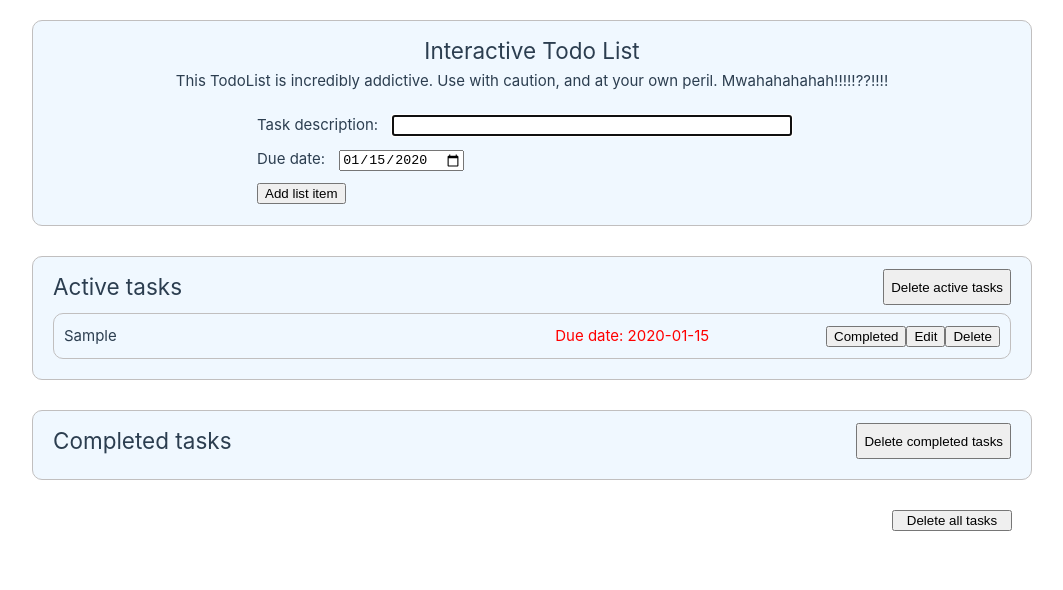
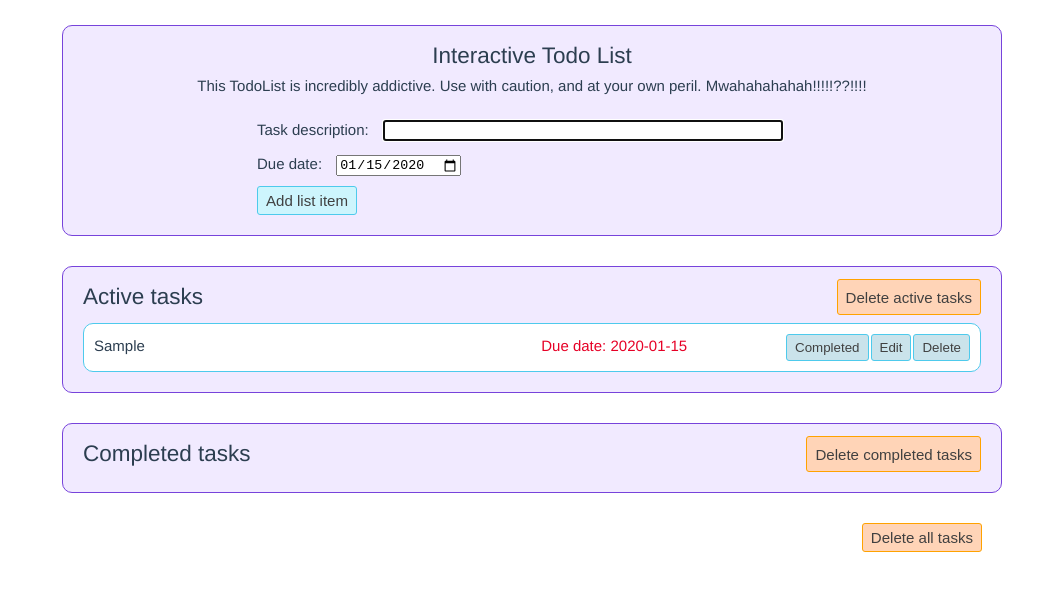
Before and after one commit to yuning-dev/21-todo-list-vue, a Vue app in the folder apps/to-do-list/: page / in a window 1280 px wide. Both pictures are taken after typing "Sample", "2020-01-15" into the empty fields and a click on the button "Add list item". Shown: the top 590 px of the page, without its empty margins (108-1171 px from the left). Built offline with nearby package versions, Linux system fonts and the light colour scheme.

Commit message:
restyle todo list page

```diff
--- a/apps/to-do-list/src/components/ModalWindow.css
+++ b/apps/to-do-list/src/components/ModalWindow.css
@@ -11,6 +11,7 @@
 }
 
 .modalContent {
+    border: 1px solid #7743db;
     text-align: center;
     background-color: rgba(254,254,254);
     padding: 10px;
@@ -25,6 +26,8 @@
     background: crimson;
     float: right;
     border: none;
+    font-size: 1.1em;
+    padding: 0 5px;
 }
 
 .closeBtn:hover {
--- a/apps/to-do-list/src/components/ModalWindow.vue
+++ b/apps/to-do-list/src/components/ModalWindow.vue
@@ -14,7 +14,11 @@
 
 export default {
     name: 'ModalWindow',
-
+    methods: {
+        closeBtnClicked() {
+            this.$emit('closeModal')
+        }
+    }
 }
 
 </script>
--- a/apps/to-do-list/src/components/TodoItem.css
+++ b/apps/to-do-list/src/components/TodoItem.css
@@ -1,10 +1,32 @@
+.button {
+    padding: 5px 8px;
+    margin-left: 2px;
+    border-radius: 3px;
+    color: 	#404040;
+    background: #cae3eb;
+    border: 1px solid #4ecaec;
+}
+
+.button:hover {
+    color: 	#404040;
+    background: #A4DDED;
+    border-color: #A4DDED;
+}
+
+.button:disabled {
+    background: white;
+    color: 	#A9A9A9;
+    border-color: #A9A9A9;
+}
+
 .wrapper {
     display: flex;
     justify-content: space-between;
-    border: 1px solid rgb(193, 191, 191);
+    border: 1px solid #4ecaec;
     padding: 10px;
     margin-top: 8px;
     border-radius: 10px;
+    background: white;
 }
 
 .taskDescriptionContainer {
@@ -20,9 +42,9 @@
 }
 
 .orange {
-    color: orange;
+    color: #FF7F50;
 }
 
 .red {
-    color: red;
+    color: #E60026;
 }
--- a/apps/to-do-list/src/components/TodoItem.vue
+++ b/apps/to-do-list/src/components/TodoItem.vue
@@ -4,7 +4,10 @@
             <div :class="$style.taskDescriptionContainer">
                 {{ task.description }}
             </div>
-            <div :class="{ [$style.orange]: isOrange, [$style.red]: isRed }">
+            <div v-if="!task.completion" :class="{ [$style.orange]: isOrange, [$style.red]: isRed }">
+                Due date: {{ task.dueDate }}
+            </div>
+            <div v-if="task.completion">
                 Due date: {{ task.dueDate }}
             </div>
         </template>
@@ -13,19 +16,19 @@
                 Task description <input type="text" v-model="editedTaskDescription" />
             </div>
             <div v-if="!task.completion">
-                Due date <input type="date" v-model="editedDueDate">
+                Due date <input type="date" v-model="editedDueDate" :min="dateOfToday()">
             </div>
             <div v-if="task.completion">
                 Due date: {{ task.dueDate }}
             </div>
-            <button :class="$style.editCompleteBtn" @click="editCompleteBtnClicked">Edit complete</button>
+            <button :class="[$style.editCompleteBtn, $style.button]" @click="editCompleteBtnClicked">Edit complete</button>
         </template>
         <div>
-            <button v-if="!task.completion" @click="moveToCompletedButtonClicked" :disabled="isButtonDisabled">Completed</button>
-            <button v-if="task.completion" @click="makeActiveButtonClicked">Make active</button>
-            <button v-if="!task.completion" @click="editButtonClicked" :disabled="isButtonDisabled">Edit</button>
-            <button v-if="task.completion" @click="editButtonClicked" :disabled="isButtonDisabled">Edit description</button>
-            <button @click="deleteButtonClicked">Delete</button>
+            <button :class="$style.button" v-if="!task.completion" @click="moveToCompletedButtonClicked" :disabled="isButtonDisabled">Completed</button>
+            <button :class="$style.button" v-if="task.completion" @click="makeActiveButtonClicked">Make active</button>
+            <button :class="$style.button" v-if="!task.completion" @click="editButtonClicked" :disabled="isButtonDisabled">Edit</button>
+            <button :class="$style.button" v-if="task.completion" @click="editButtonClicked" :disabled="isButtonDisabled">Edit description</button>
+            <button :class="$style.button" @click="deleteButtonClicked">Delete</button>
         </div>
     </div>
 </template>
@@ -43,7 +46,6 @@ export default {
             editedDueDate: this.task.dueDate,
             isInEditMode: false,
             isButtonDisabled: false,
-            daysToDeadline: this.getDaysUntilDeadline(),
             // isRed: false,
             // isOrange: false,
         }
@@ -52,6 +54,13 @@ export default {
     //     this.setDueDateColor(this.task.dueDate)
     // },
     computed: {
+        daysToDeadline() {
+            const deadline = Date.parse(this.task.dueDate)
+            const timeNow = Date.now()
+            const dateNow = timeNow - (timeNow % 86400000)
+            const daysToDeadline = (deadline - dateNow) / 1000 / 60 / 60 / 24
+            return daysToDeadline
+        },
         isOrange() {
             return 0 < this.daysToDeadline && this.daysToDeadline <= 1
         },
@@ -79,12 +88,11 @@ export default {
         makeActiveButtonClicked() {
             this.$emit('moveToActive', this.task.id)
         },
-        getDaysUntilDeadline() {
-            const deadline = Date.parse(this.task.dueDate)
-            const timeNow = Date.now()
-            const dateNow = timeNow - (timeNow % 86400000)
-            const daysToDeadline = (deadline - dateNow) / 1000 / 60 / 60 / 24
-            return daysToDeadline
+        dateOfToday() {
+            const today = new Date()
+            const todayInString = today.toISOString()
+            const dateInString = todayInString.substring(0,10)
+            return dateInString
         },
         // setDueDateColor(date) {
         //     const deadline = Date.parse(date)
--- a/apps/to-do-list/src/pages/TodoList/TodoList.css
+++ b/apps/to-do-list/src/pages/TodoList/TodoList.css
@@ -1,20 +1,64 @@
+body {
+    font-family: Helvetica, Arial, sans-serif;
+}
+
 .wrapper {
     display: flex;
     flex-direction: column;
     gap: 30px;
     max-width: 1000px;
     margin: 0 auto;
+    padding: 5px 30px;
 }
 
 .card {
-    border: 1px solid rgb(193, 191, 191);
+    border: 1px solid #7743db;
     border-radius: 10px;
-    background-color: aliceblue;
     padding: 12px 0 20px 0;
+    background: #f1eaff;
+}
+
+.button {
+    padding: 5px 8px;
+    border-radius: 3px;
+    border: 1px solid rgb(255, 162, 0);
+    background: #ffd4b7;
+    color: 	#404040;
+    font-size: 1.005em;
+}
+
+.button:hover {
+    background: rgb(255, 181, 54);
+    border-color: rgb(255, 181, 54);
+}
+
+.addButton {
+    color: 	#404040;
+    background: #cdf5fd;
+    border: 1px solid #4ecaec;
+}
+
+.addButton:hover {
+    color: 	#404040;
+    background: #a0e9ff;
+    border-color: #a0e9ff;
+}
+
+.cancelButton {
+    color: #404040;
+    background: rgb(235, 235, 235);
+    border: 1px solid grey;
+}
+
+.cancelButton:hover {
+    background: rgb(208, 208, 208);
+    border-color: rgb(208, 208, 208);
 }
 
 .header {
     margin-top: 20px;
+    padding-right: 20px;
+    padding-left: 20px;
 }
 
 .addItemContainer {
@@ -60,7 +104,6 @@
 }
 
 .deleteAllButton {
-    width: 120px;
     margin-right: 20px;
     float: right;
 }
--- a/apps/to-do-list/src/pages/TodoList/TodoList.vue
+++ b/apps/to-do-list/src/pages/TodoList/TodoList.vue
@@ -17,11 +17,11 @@
                     Due date:
                     <input type="date" :class="$style.dueDate" v-model="newTaskDueDate" :min="dateOfToday()"/>
                 </label>
-                <label>
-                    <button @click="addListItem">
+                <div>
+                    <button :class="[$style.addButton, $style.button]" @click="addListItem">
                         Add list item
                     </button>
-                </label>
+                </div>
             </div>
         </section>
         <section :class="[$style.activeTasksSection, $style.card]">
@@ -29,19 +29,19 @@
                 <h2>
                     Active tasks
                 </h2>
-                <button @click="deleteActiveBtnClicked">Delete active tasks</button>
+                <button :class="$style.button" @click="deleteActiveBtnClicked">Delete active tasks</button>
             </div>
             <template v-for="task in activeTasksList">
                 <TodoItem :task="task" @delete="deleteTaskItem" @updateTask="updateTaskDescriptionAndDueDate" @moveToCompleted="findTaskToMoveToCompleted" />
             </template>
         </section>
         <template v-if="modalDeleteActive">
-            <ModalWindow>
+            <ModalWindow @closeModal="closeModal">
                 <template v-slot>
                     Are you sure you want to delete all the active tasks?
                     <div :class="$style.modalBtnContainer">
-                        <button :class="$style.modalOptionBtn" @click="deleteActiveTasks">Yes</button>
-                        <button :class="$style.modalOptionBtn" @click="closeModal">Cancel</button>
+                        <button :class="$style.button" @click="deleteActiveTasks">Yes</button>
+                        <button :class="[$style.button, $style.cancelButton]" @click="closeModal">Cancel</button>
                     </div>
                 </template>
             </ModalWindow>
@@ -51,33 +51,33 @@
                 <h2>
                     Completed tasks
                 </h2>
-                <button @click="deleteCompletedBtnClicked">Delete completed tasks</button>
+                <button :class="$style.button" @click="deleteCompletedBtnClicked">Delete completed tasks</button>
             </div>
             <template v-for="task in completedTasksList">
                 <TodoItem :task="task" @delete="deleteTaskItem" @updateTask="updateTaskDescriptionAndDueDate" @moveToActive="findTaskToMoveToActive"/>
             </template>
         </section>
         <template v-if="modalDeleteCompleted">
-            <ModalWindow>
+            <ModalWindow @closeModal="closeModal">
                 <template v-slot>
                     Are you sure you want to delete all the completed tasks?
                     <div :class="$style.modalBtnContainer">
-                        <button :class="$style.modalOptionBtn" @click="deleteCompletedTasks">Yes</button>
-                        <button :class="$style.modalOptionBtn" @click="closeModal">Cancel</button>
+                        <button :class="$style.button" @click="deleteCompletedTasks">Yes</button>
+                        <button :class="[$style.button, $style.cancelButton]" @click="closeModal">Cancel</button>
                     </div>
                 </template>
             </ModalWindow>
         </template>
         <section>
-            <button :class="$style.deleteAllButton" @click="deleteAllBtnClicked">Delete all tasks</button>
+            <button :class="[$style.button, $style.deleteAllButton]" @click="deleteAllBtnClicked">Delete all tasks</button>
         </section>
         <template v-if="modalDeleteAll">
-            <ModalWindow>
+            <ModalWindow @closeModal="closeModal">
                 <template v-slot>
                     Are you sure you want to delete all the tasks?
                     <div :class="$style.modalBtnContainer">
-                        <button :class="$style.modalOptionBtn" @click="deleteAllTasks">Yes</button>
-                        <button :class="$style.modalOptionBtn" @click="closeModal">Cancel</button>
+                        <button :class="$style.button" @click="deleteAllTasks">Yes</button>
+                        <button :class="[$style.button, $style.cancelButton]" @click="closeModal">Cancel</button>
                     </div>
                 </template>
             </ModalWindow>
@@ -217,7 +217,9 @@ export default {
             taskToMoveToActive.completion = false
         },
         deleteActiveBtnClicked() {
-            this.modalDeleteActive = true
+            if (this.activeTasksList.length > 0) {
+                this.modalDeleteActive = true
+            }
         },
         deleteActiveTasks() {
             const completedTasksList = this.taskList.filter((task) => {
@@ -230,7 +232,9 @@ export default {
             this.closeModal()
         },
         deleteCompletedBtnClicked() {
-            this.modalDeleteCompleted = true
+            if (this.completedTasksList.length > 0) {
+                this.modalDeleteCompleted = true
+            }
         },
         deleteCompletedTasks() {
             const activeTasksList = this.taskList.filter((task) => {
@@ -243,7 +247,9 @@ export default {
             this.closeModal()
         },
         deleteAllBtnClicked() {
-            this.modalDeleteAll = true
+            if (this.taskList.length > 0) {
+                this.modalDeleteAll = true
+            }
         },
         deleteAllTasks() {
             this.taskList = []
```
